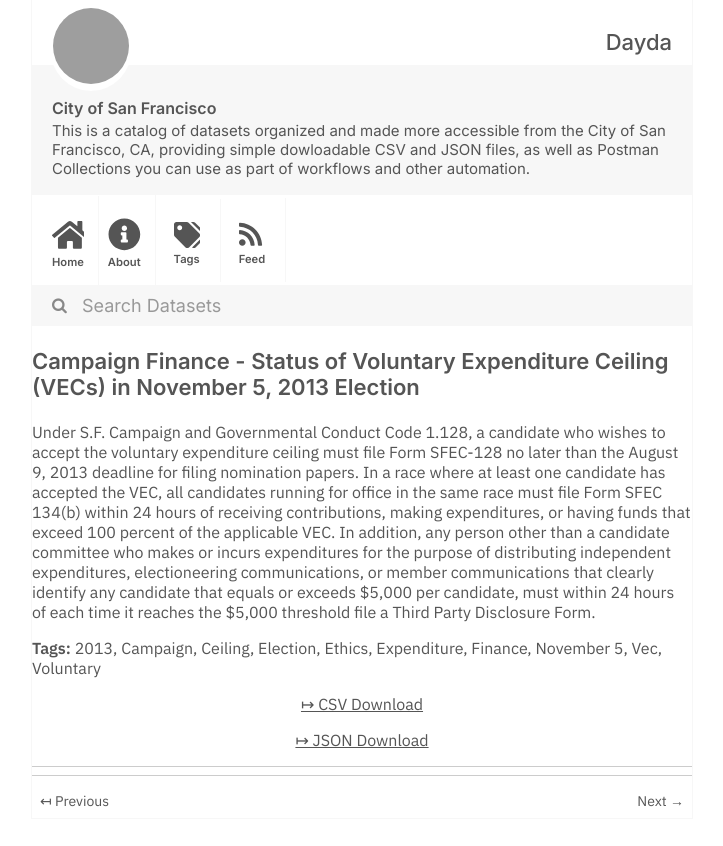
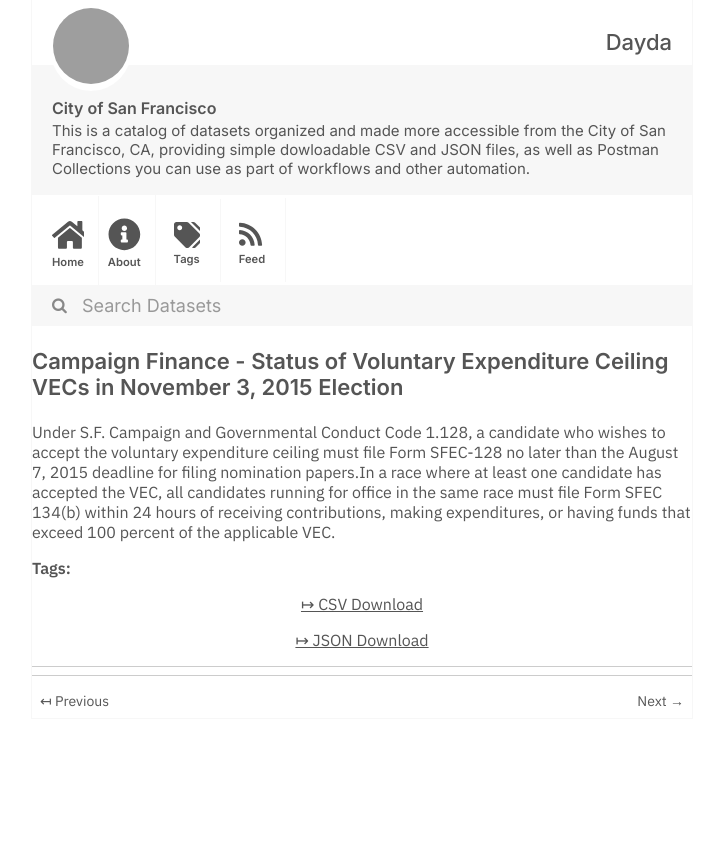
Before and after one commit to dayda-entities/city-of-san-francisco, a Jekyll site: the page built from _posts/2020-11-10-campaign-finance-status-of-vol.md, in a window 1280 px wide, cut to the strip 0-846 px from the top of the page. Shown: the whole strip, without its empty margins (278-1001 px from the left). Built offline with Jekyll 4.4.1, drawn with Linux system fonts in a browser that asks for light colours; grey boxes are pictures that could not be loaded.

```diff
--- a/_posts/2020-11-10-campaign-finance-status-of-vol.md
+++ b/_posts/2020-11-10-campaign-finance-status-of-vol.md
@@ -1,27 +1,17 @@
 ---
 title: >-
-  Campaign Finance - Status of Voluntary Expenditure Ceiling (VECs) in November
-  5, 2013 Election
-created: '2020-11-10T16:56:43.419086'
-modified: '2020-11-10T16:56:43.419094'
+  Campaign Finance - Status of Voluntary Expenditure Ceiling VECs in November 3,
+  2015 Election
+created: '2020-11-10T16:56:54.808759'
+modified: '2020-11-10T16:56:54.808769'
 state: active
 type: dataset
-tags:
-  - '2013'
-  - Campaign
-  - Ceiling
-  - Election
-  - Ethics
-  - Expenditure
-  - Finance
-  - November 5
-  - Vec
-  - Voluntary
+tags: []
 groups:
   - Local Government
-csv_url: 'https://data.sfgov.org/api/views/kahd-w39p/rows.csv?accessType=DOWNLOAD'
-json_url: 'https://data.sfgov.org/api/views/kahd-w39p/rows.json?accessType=DOWNLOAD'
+csv_url: 'https://data.sfgov.org/api/views/t2mb-q3sb/rows.csv?accessType=DOWNLOAD'
+json_url: 'https://data.sfgov.org/api/views/t2mb-q3sb/rows.json?accessType=DOWNLOAD'
 layout: post
 
 ---
-Under S.F. Campaign and Governmental Conduct Code 1.128, a candidate who wishes to accept the voluntary expenditure ceiling must file Form SFEC-128 no later than the August 9, 2013 deadline for filing nomination papers. In a race where at least one candidate has accepted the VEC, all candidates running for office in the same race must file Form SFEC 134(b) within 24 hours of receiving contributions, making expenditures, or having funds that exceed 100 percent of the applicable VEC. In addition, any person other than a candidate committee who makes or incurs expenditures for the purpose of distributing independent expenditures, electioneering communications, or member communications that clearly identify any candidate that equals or exceeds $5,000 per candidate, must within 24 hours of each time it reaches the $5,000 threshold file a Third Party Disclosure Form.
+Under S.F. Campaign and Governmental Conduct Code 1.128, a candidate who wishes to accept the voluntary expenditure ceiling must file Form SFEC-128 no later than the August 7, 2015 deadline for filing nomination papers.In a race where at least one candidate has accepted the VEC, all candidates running for office in the same race must file Form SFEC 134(b) within 24 hours of receiving contributions, making expenditures, or having funds that exceed 100 percent of the applicable VEC.
```
